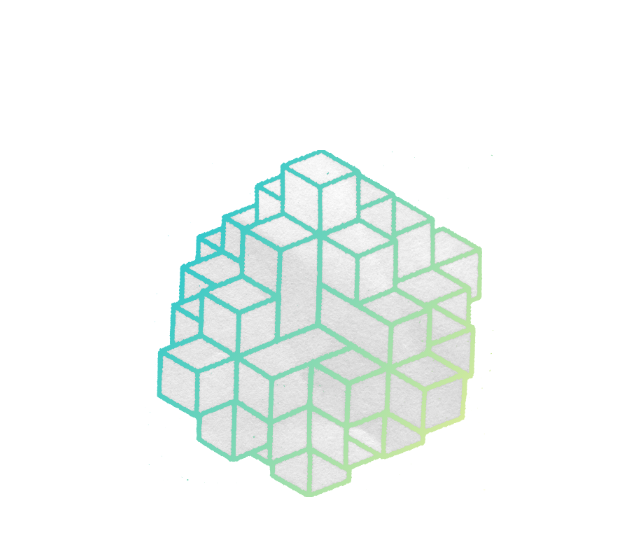
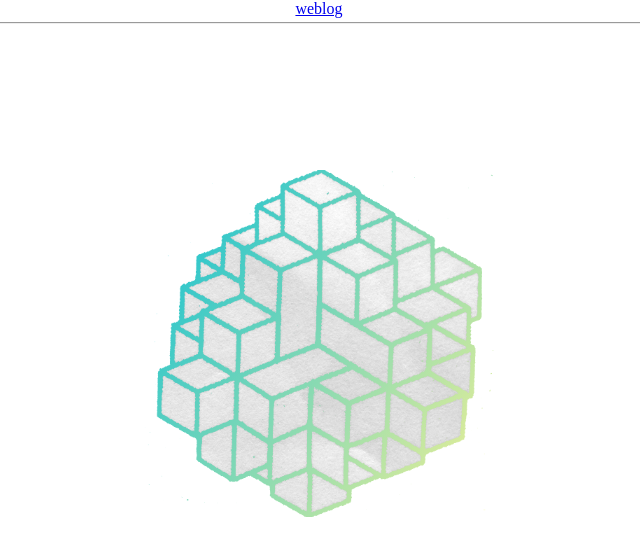
Before and after one commit to nichoth/nichoth2, a website: page public/index.html in a window 1280 px wide. Shown: the whole page, without its empty margins (321-961 px from the left). Drawn offline with Linux system fonts and the light colour scheme.

Commit message:
start adding v2 stuff

```diff
--- a/package.json
+++ b/package.json
@@ -3,7 +3,7 @@
   "version": "0.0.0",
   "main": "index.js",
   "scripts": {
-    "start": "npm run build-css && budo --dir public/ --live",
+    "start": "npm run build-css && concurrently --kill-others \"budo --dir public/ --live\" \"npm run sass-watch\"",
     "build-css": "node-sass --output-style=compressed src/style/main.scss > public/style.css",
     "sass-watch": "node-sass --watch src/style/main.scss --source-map-embed public/style.css",
     "test": "echo \"Error: no test specified\" && exit 1"
@@ -21,6 +21,7 @@
   "description": "",
   "devDependencies": {
     "budo": "^11.6.3",
+    "concurrently": "^5.1.0",
     "ecstatic": "^4.1.2",
     "node-sass": "^4.13.1"
   }
--- a/public/index.html
+++ b/public/index.html
@@ -7,6 +7,10 @@
 </head>
 <body>
 <div id="content">
+    <div class="menu">
+        <a href="/weblog">weblog</a>
+    </div>
+    <hr />
     <div class="main-image-wrapper">
           <a href="mailto:nichoth@gmail.com">
               <img class="main-image" src="/main.png" alt="">
--- a/src/style/main.scss
+++ b/src/style/main.scss
@@ -68,3 +68,11 @@
   /*background: linear-gradient(304deg, #f8f292, #07bed8, #EF4D42, #ffa849, #f8f292);*/
   background-size: 600%;
 }
+
+body {
+    margin: 0;
+}
+
+hr {
+    margin: 4px;
+}
```
Also changed, not shown: public/style.css, 1 other file.
